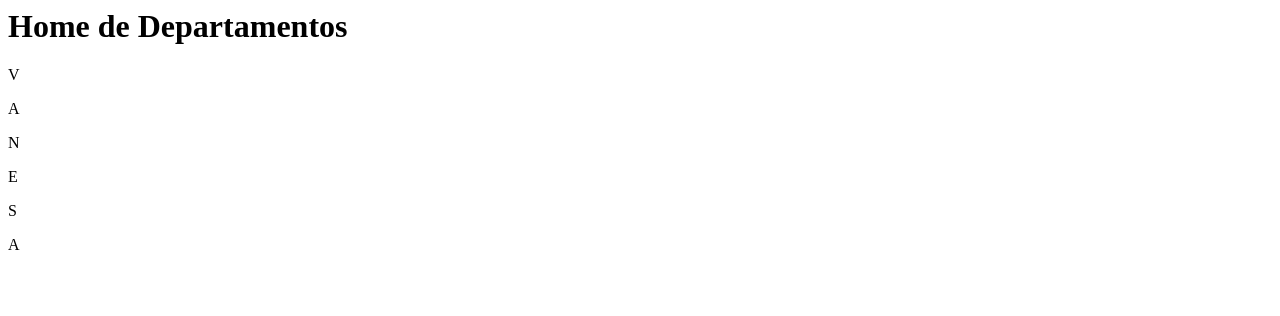
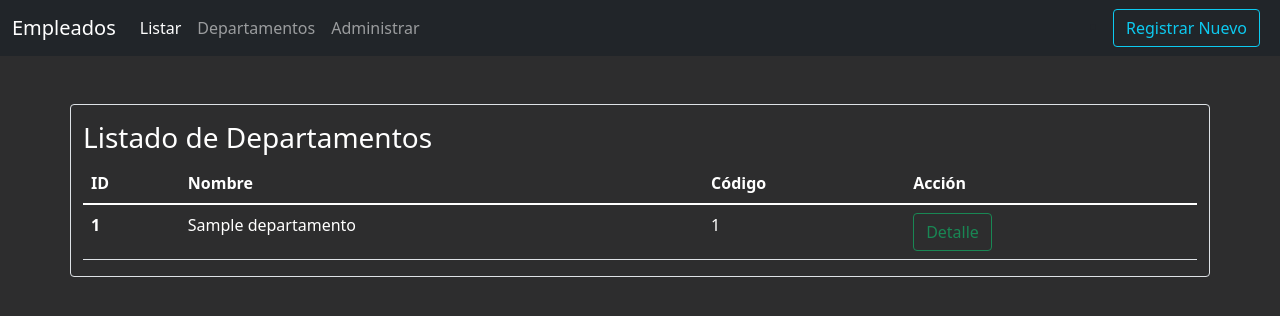
Before and after one commit to vanemanza/Empleados, a Django app: page /departamentos/ in a window 1280 px wide. Shown: the top 316 px of the page. Run offline with Django 3.2, Linux system fonts and the light colour scheme; tables that the repository leaves empty hold one stand-in row (values such as "Sample post").

Commit message:
template para listar departamentos

```diff
--- a/ProyectoPrincipal/departamentos/templates/departamentos/home.html
+++ b/ProyectoPrincipal/departamentos/templates/departamentos/home.html
@@ -1,8 +1,57 @@
-<h1>Home de Departamentos</h1>
+{% extends "base.html" %}
 
-<p>V</p>
-<p>A</p>
-<p>N</p>
-<P>E</P>
-<p>S</p>
-<p>A</p>
+{% load static %}
+
+{% block content %}
+<div class="row">
+
+    <h3 class="col pt-3" >Listado de Departamentos</h3>
+
+</div>
+
+
+<table class="table" style="color:white">
+    <thead>
+      <tr >
+        <th scope="col">ID</th>
+        <th scope="col">Nombre</th>
+        <th scope="col">Código</th>
+        <th scope="col">Acción</th>
+      </tr>
+    </thead>
+    <tbody>
+          {% for departamento in departamentos %}
+        <tr >
+          <th scope="row">{{ departamento.id }}</th>
+          <td>{{ departamento.nombre }}</td>
+          <td>{{ departamento.codigo }}</td>
+          <td><a href="#" class="btn btn-outline-success me-2">Detalle</a></td>
+        </tr>
+          {% endfor %}
+    </tbody>
+</table>
+
+{% if is_paginated %}
+<nav aria-label="Page navigation example">
+  <ul class="pagination justify-content-end">
+    {% if page_obj.has_previous %}
+    <li class="page-item">
+      <a class="page-link">Anterior</a>
+    </li>
+    {% endif %}
+    {% for i in paginator.page_range  %}
+
+    <li class="page-item">
+      <a class="page-link" href="?page={{i}}">{{i}}</a>
+    </li>
+
+    {% endfor %}
+    {% if page_obj.has_next %}
+    <li class="page-item">
+      <a class="page-link" href="?page={{page_obj.next_page_number}}">Siguiente</a>
+    </li>
+    {% endif %}
+  </ul>
+</nav>
+  {% endif %}
+{% endblock %}
```
